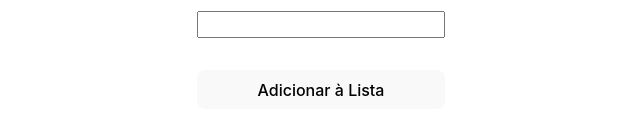
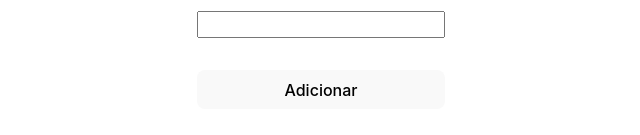
Before and after one commit to MilenaRizzi/projetos-senai, a React (Vite) app in the folder modulo01/semana9/lista-tarefas/: page / in a window 1280 px wide. Shown: the part 381-516 px from the top of the page, without its empty margins (319-959 px from the left). Built offline with nearby package versions, Linux system fonts and the light colour scheme.

Commit message:
Update TaskList.tsx

```diff
--- a/modulo01/semana9/lista-tarefas/src/components/TaskList.tsx
+++ b/modulo01/semana9/lista-tarefas/src/components/TaskList.tsx
@@ -49,7 +49,7 @@ export function TaskList() {
           onChange={(e) => setInputValue(e.target.value)}
         />
         <button className="btn-adicionar" type="submit">
-          Adicionar à Lista
+          Adicionar
         </button>
       </form>
       <div>
```
